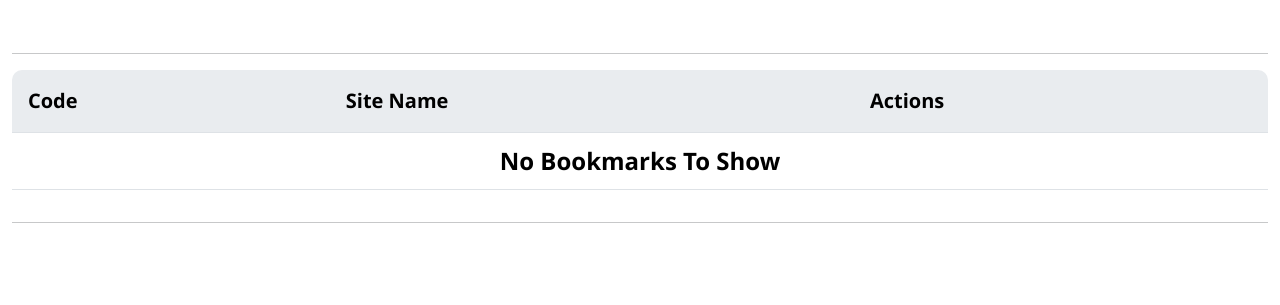
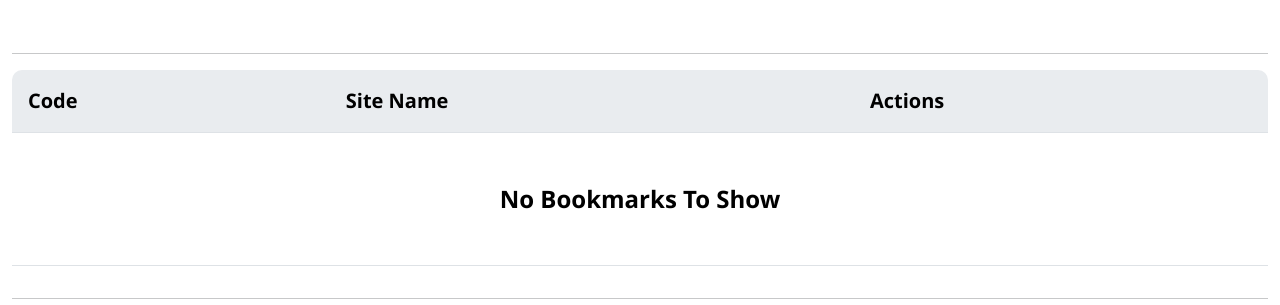
Before and after one commit to basemsameh/Bookmark-Project, a plain HTML site: page index.html in a window 1280 px wide. Shown: the part 109-414 px from the top of the page. Drawn offline with Linux system fonts and the light colour scheme.

Commit message:
Update padding

```diff
--- a/css/style.css
+++ b/css/style.css
@@ -120,7 +120,7 @@ form {
     }
 
     tbody td {
-      padding: 10px 20px !important;
+      padding: 10px 20px;
       font-weight: 500;
       font-size: 17px;
     }
@@ -135,7 +135,7 @@ form {
 }
 
 @media (width > 1300px) {
-  .container-fluid{
+  .container-fluid {
     max-width: 95% !important;
     margin: auto !important;
   }
```
